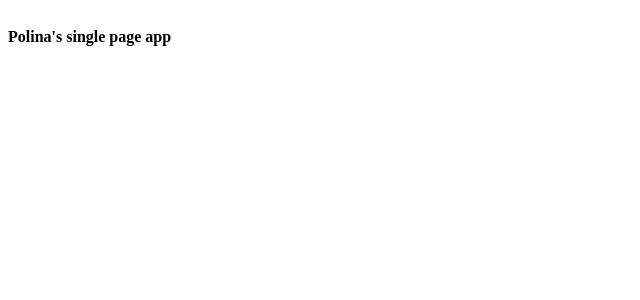
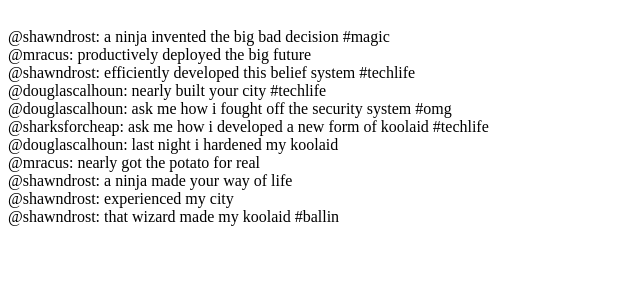
Before and after one commit to polinabythebay/single-page-with-flask-yelp, a Flask app: page / in a window 1280 px wide. Shown: the top 300 px of the page, without its empty margins (0-640 px from the left). Run offline with Flask 2, Linux system fonts and the light colour scheme; some libraries are stand-ins or nearby versions.

Commit message:
add basic js in index.html

```diff
--- /dev/null
+++ b/app/static/js/tweet_stream.js
@@ -0,0 +1,69 @@
+/*
+ * NOTE: This file generates fake tweet data, and is not intended to be part of your implementation.
+ * You can safely leave this file untouched, and confine your changes to index.html.
+ */
+
+// set up data structures
+window.streams = {};
+streams.home = [];
+streams.users = {};
+streams.users.shawndrost = [];
+streams.users.sharksforcheap = [];
+streams.users.mracus = [];
+streams.users.douglascalhoun = [];
+window.users = Object.keys(streams.users);
+
+// utility function for adding tweets to our data structures
+var addTweet = function(newTweet){
+  var username = newTweet.user;
+  streams.users[username].push(newTweet);
+  streams.home.push(newTweet);
+};
+
+// utility function
+var randomElement = function(array){
+  var randomIndex = Math.floor(Math.random() * array.length);
+  return array[randomIndex];
+};
+
+// random tweet generator
+var opening = ['just', '', '', '', '', 'ask me how i', 'completely', 'nearly', 'productively', 'efficiently', 'last night i', 'the president', 'that wizard', 'a ninja', 'a seedy old man'];
+var verbs = ['drank', 'drunk', 'deployed', 'got', 'developed', 'built', 'invented', 'experienced', 'fought off', 'hardened', 'enjoyed', 'developed', 'consumed', 'debunked', 'drugged', 'doped', 'made', 'wrote', 'saw'];
+var objects = ['my', 'your', 'the', 'a', 'my', 'an entire', 'this', 'that', 'the', 'the big', 'a new form of'];
+var nouns = ['cat', 'koolaid', 'system', 'city', 'worm', 'cloud', 'potato', 'money', 'way of life', 'belief system', 'security system', 'bad decision', 'future', 'life', 'pony', 'mind'];
+var tags = ['#techlife', '#burningman', '#sf', 'but only i know how', 'for real', '#sxsw', '#ballin', '#omg', '#yolo', '#magic', '', '', '', ''];
+
+var randomMessage = function(){
+  return [randomElement(opening), randomElement(verbs), randomElement(objects), randomElement(nouns), randomElement(tags)].join(' ');
+};
+
+// generate random tweets on a random schedule
+var generateRandomTweet = function(){
+  var tweet = {};
+  tweet.user = randomElement(users);
+  tweet.message = randomMessage();
+  tweet.created_at = new Date();
+  addTweet(tweet);
+};
+
+for(var i = 0; i < 10; i++){
+  generateRandomTweet();
+}
+
+var scheduleNextTweet = function(){
+  generateRandomTweet();
+  setTimeout(scheduleNextTweet, Math.random() * 1500);
+};
+scheduleNextTweet();
+
+// utility function for letting students add "write a tweet" functionality
+// (note: not used by the rest of this file.)
+var writeTweet = function(message){
+  if(!visitor){
+    throw new Error('set the global visitor property!');
+  }
+  var tweet = {};
+  tweet.user = visitor;
+  tweet.message = message;
+  addTweet(tweet);
+};
--- a/app/templates/base.html
+++ b/app/templates/base.html
@@ -3,6 +3,10 @@
   	{% block head %}
   	<title>Single Page app with NPR API</title>
   	{% endblock head %}
+
+  <script type="text/javascript" src="{{ url_for('static', filename='js/jquery.js') }}"></script>
+  <script type="text/javascript" src="{{ url_for('static', filename='js/moment.js') }}"></script>
+  <script type="text/javascript" src="{{ url_for('static', filename='js/tweet_stream.js') }}"></script>
 
   <!-- Stylesheets -->
   <link rel="stylesheet" href="{{ url_for('static', filename='css/index.css') }}">
--- a/app/templates/index.html
+++ b/app/templates/index.html
@@ -4,5 +4,20 @@
 
 <h4> Polina's single page app </h4>
 
+<script>
+      $(document).ready(function(){
+        var $body = $('body');
+        $body.html('');
+
+        var index = streams.home.length - 1;
+        while(index >= 0){
+          var tweet = streams.home[index];
+          var $tweet = $('<div></div>');
+          $tweet.text('@' + tweet.user + ': ' + tweet.message);
+          $tweet.appendTo($body);
+          index -= 1;
+        }
+      });
+</script>
 
 {% endblock content %}
```
Also changed, not shown: app/static/js/jquery.js (renamed from app/jquery.js), app/static/js/moment.js (renamed from app/moment.js), 2 other files.
